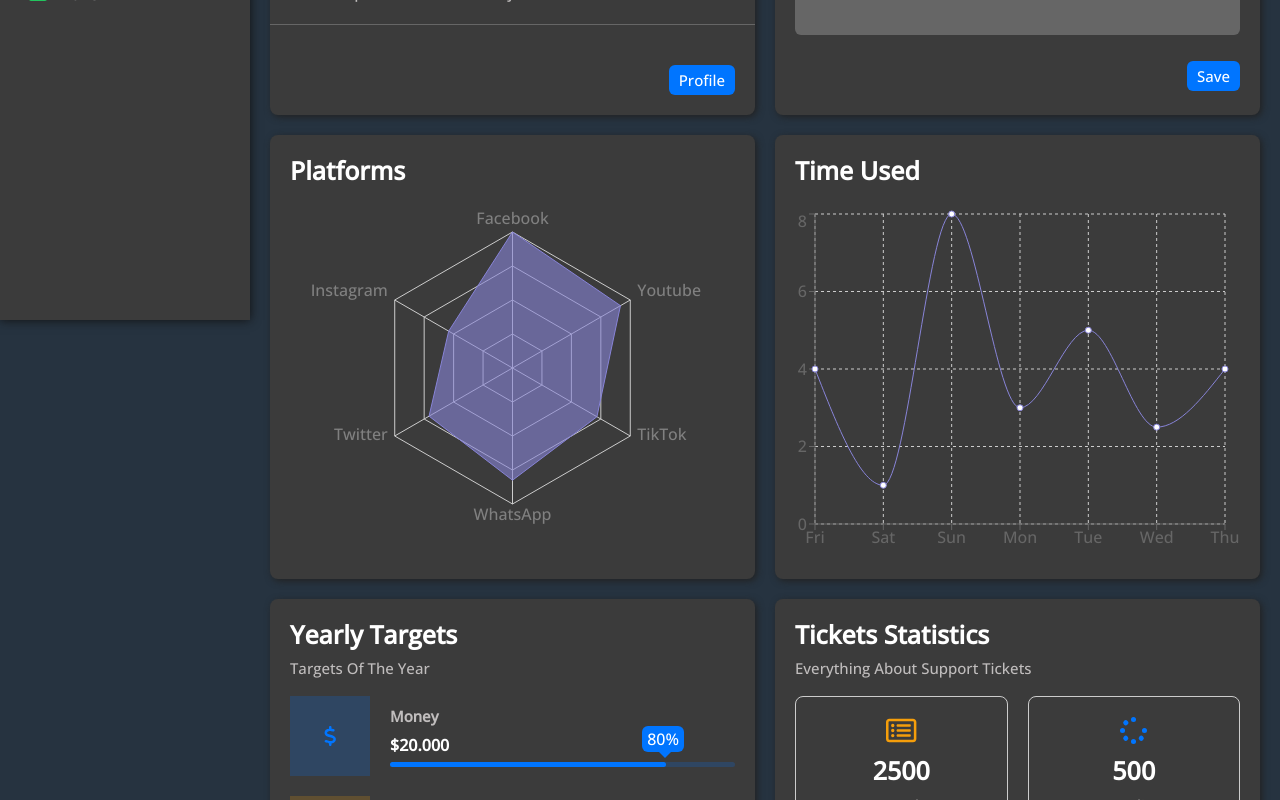
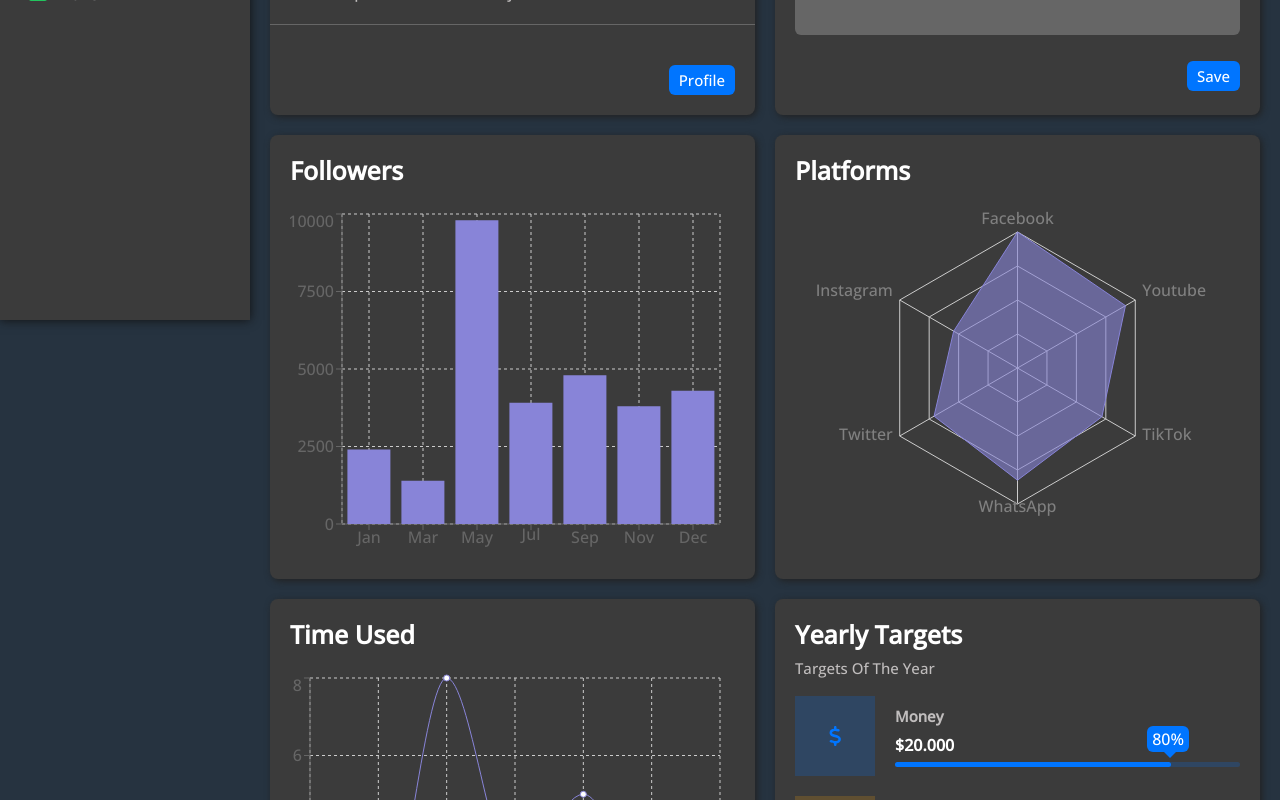
Before and after one commit to zaki164/Atsky, a React (Create React App) app: page /#/ in a window 1280 px wide. Shown: the part 480-1280 px from the top of the page. Built offline with nearby package versions, Linux system fonts and the light colour scheme.

Commit message:
Followers Chart

```diff
--- /dev/null
+++ b/src/components/Followers/Followers.jsx
@@ -0,0 +1,33 @@
+import { data } from '../../constants';
+import { BarChart, Bar, XAxis, YAxis, CartesianGrid, Tooltip, ResponsiveContainer } from 'recharts';
+
+const Followers = () => {
+  return (
+    <section className='Followers'>
+      <h2>Followers</h2>
+      <div className='chartCont mt-4'>
+      <ResponsiveContainer width="100%" height="100%">
+        <BarChart
+          width={500}
+          height={300}
+          data={data.FollowersData}
+          margin={{
+            top: 5,
+            right: 15,
+            left: -8,
+            bottom: 5,
+          }}
+        >
+          <CartesianGrid strokeDasharray="3 3" />
+          <XAxis dataKey="Month" />
+          <YAxis />
+          <Tooltip />
+          <Bar dataKey="Followers" fill="#8884d8" />
+        </BarChart>
+      </ResponsiveContainer>
+      </div>
+    </section>
+  )
+}
+
+export default Followers
--- a/src/components/index.js
+++ b/src/components/index.js
@@ -29,6 +29,7 @@ import BackupManager from './BackupManager/BackupManager';
 import CompLoader from './CompLoader/CompLoader';
 import Platforms from './Platforms/Platforms';
 import TimeUsed from './TimeUsed/TimeUsed';
+import Followers from './Followers/Followers';
 
 
 export {
@@ -63,4 +64,5 @@ export {
   CompLoader,
   Platforms,
   TimeUsed,
+  Followers,
 };
--- a/src/constants/data.js
+++ b/src/constants/data.js
@@ -945,6 +945,44 @@ const TimeUsedData = [
   },
 ];
 
+const FollowersData = [
+  {
+    Month: 'Jan',
+    Followers: 2400,
+    amt: 2400,
+  },
+  {
+    Month: 'Mar',
+    Followers: 1398,
+    amt: 2210,
+  },
+  {
+    Month: 'May',
+    Followers: 9800,
+    amt: 2290,
+  },
+  {
+    Month: 'Jul',
+    Followers: 3908,
+    amt: 2000,
+  },
+  {
+    Month: 'Sep',
+    Followers: 4800,
+    amt: 2181,
+  },
+  {
+    Month: 'Nov',
+    Followers: 3800,
+    amt: 2500,
+  },
+  {
+    Month: 'Dec',
+    Followers: 4300,
+    amt: 2100,
+  },
+];
+
 const data = {
   nav,
   LatestUploadsData,
@@ -968,6 +1006,7 @@ const data = {
   PlansData,
   PlatformsData,
   TimeUsedData,
+  FollowersData,
 }
 
 export default data
--- a/src/pages/Dashboard/Dashboard.jsx
+++ b/src/pages/Dashboard/Dashboard.jsx
@@ -1,7 +1,7 @@
 import { useLayoutEffect } from "react";
 import { useRef } from "react";
 import { useSelector } from "react-redux";
-import { Platforms, LastProjectProgress, LatestNews, LatestPost, LatestUploads, Projects, QuickDraft, Reminders, SearchItems, SocialMedia, Tasks, Tickets, Welcome, YearlyTargets, TimeUsed } from "../../components";
+import { Platforms, LastProjectProgress, LatestNews, LatestPost, LatestUploads, Projects, QuickDraft, Reminders, SearchItems, SocialMedia, Tasks, Tickets, Welcome, YearlyTargets, TimeUsed, Followers } from "../../components";
 import "./Dashboard.scss";
 
 const Dashboard = () => {
@@ -18,6 +18,7 @@ const Dashboard = () => {
       <div className="wrapper" ref={wrapperRef}>
         <Welcome />
         {widgetsDataReducer["Quick Draft"] && <QuickDraft />}
+        <Followers />
         <Platforms />
         <TimeUsed />
         {widgetsDataReducer["Yearly Targets"] && <YearlyTargets />}
```
